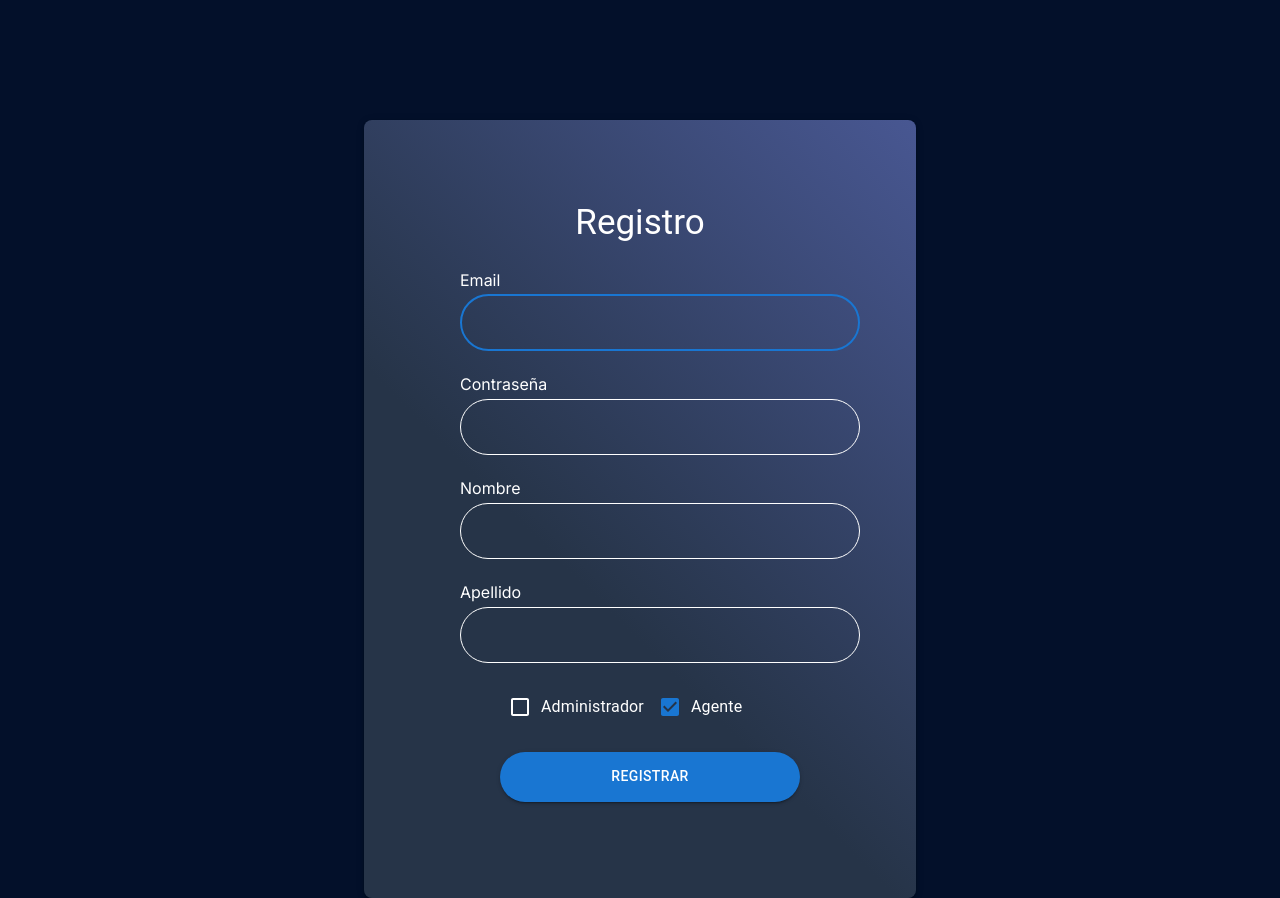
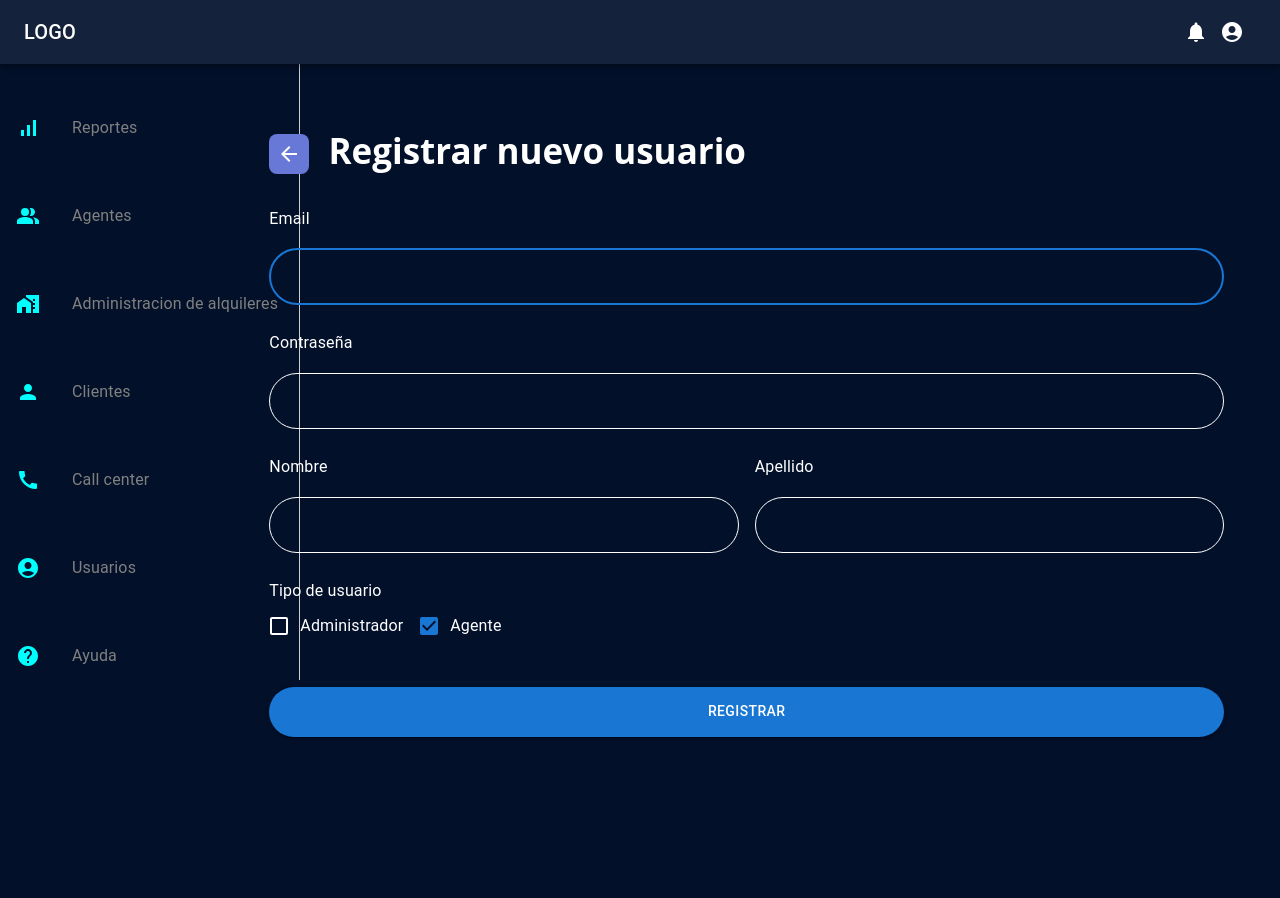
Before and after one commit to Tomas13d/CRM-RealState, a Next.js app in the folder front/: page /register in a window 1280 px wide. After the commit the page ends 800 px from the top, so only its background shows below. Built offline with nearby package versions, Linux system fonts and the light colour scheme; no server answers.

Commit message:
in progress

```diff
--- a/front/src/app/register/page.tsx
+++ b/front/src/app/register/page.tsx
@@ -1,17 +1,22 @@
 "use client";
-import { Button, TextField } from "@mui/material";
-import FormControlLabel from "@mui/material/FormControlLabel";
-import Checkbox from "@mui/material/Checkbox";
-import Grid from "@mui/material/Grid";
-import Box from "@mui/material/Box";
-import Typography from "@mui/material/Typography";
-import Container from "@mui/material/Container";
-import React, { useState, ChangeEvent, FormEvent } from "react";
-import "dotenv/config.js";
+import { useState, ChangeEvent, FormEvent } from "react";
 import { useDispatch } from "react-redux";
 import { setUser } from "../states/user";
 import axios from "axios";
 import { Toast, Toaster, toast } from "react-hot-toast";
+import Layout from "../commons/layout";
+import {
+  TextField,
+  Typography,
+  Button,
+  FormControlLabel,
+  Checkbox,
+  Grid,
+  Box,
+  IconButton,
+  Container,
+} from "@mui/material";
+import ArrowBackIcon from "@mui/icons-material/ArrowBack";
 
 const Register: React.FC = () => {
   const [email, setEmail] = useState("");
@@ -105,34 +110,56 @@ const Register: React.FC = () => {
   };
 
   return (
-    <Container component="main" maxWidth="sm">
+    <>
+      <Layout>
+        <Container component="main" maxWidth="xl">
           <Box
             sx={{
-          boxShadow: 3,
-          borderRadius: 2,
               px: 4,
-          py: 10,
+              py: 1,
               marginTop: 15,
+              color: "white",
               display: "flex",
               flexDirection: "column",
-          alignItems: "center",
-          color: "white",
-          background:
-            "linear-gradient(45deg, rgba(38,52,72,1) 40%, rgba(72,87,146,1) 100%)",
+              alignItems: "flex-start",
+              justifyContent: "flex-start",
+              background: "transparent",
             }}
           >
-        <Typography component="h1" variant="h5" sx={{ fontSize: "35px" }}>
-          Registro
+            <Typography
+              component="h1"
+              variant="h5"
+              sx={{
+                fontSize: "35px",
+                fontFamily: "'Open Sans', sans-serif",
+                fontWeight: "bold",
+                alignSelf: "flex-start",
+                marginBottom: "30px",
+                marginRight: "40px",
+                color: "white",
+              }}
+            >
+              <IconButton
+                onClick={() => window.history.back()}
+                color="primary"
+                sx={{
+                  marginRight: "10px",
+                  color: "white",
+                  backgroundColor: "#6878D6",
+                  borderRadius: "8px",
+                  "&:hover": {
+                    backgroundColor: "#5878D6",
+                  },
+                }}
+              >
+                <ArrowBackIcon />
+              </IconButton>{" "}
+              Registrar nuevo usuario
             </Typography>
-        <Box component="form" onSubmit={handleSubmit} noValidate sx={{ mt: 1 }}>
-          <Grid
-            container
-            item
-            xs
-            sx={{ marginTop: "15px", marginLeft: "40px" }}
-          >
-            Email
-          </Grid>
+            <form onSubmit={handleSubmit}>
+              <Grid container spacing={2}>
+                <Grid item xs={12}>
+                  <Typography variant="subtitle1">Email</Typography>
                   <TextField
                     margin="normal"
                     required
@@ -144,9 +171,7 @@ const Register: React.FC = () => {
                     value={email}
                     onChange={handleEmailChange}
                     sx={{
-              width: "400px",
-              marginTop: "5px",
-              marginLeft: "40px",
+                      width: "100%",
                       borderColor: "#FFFFFF",
                       "& .MuiOutlinedInput-root": {
                         borderRadius: "50px",
@@ -156,14 +181,9 @@ const Register: React.FC = () => {
                       },
                     }}
                   />
-          <Grid
-            container
-            item
-            xs
-            sx={{ marginTop: "15px", marginLeft: "40px" }}
-          >
-            Contraseña
                 </Grid>
+                <Grid item xs={12}>
+                  <Typography variant="subtitle1">Contraseña</Typography>
                   <TextField
                     margin="normal"
                     required
@@ -175,9 +195,7 @@ const Register: React.FC = () => {
                     onChange={handlePasswordChange}
                     autoComplete="current-password"
                     sx={{
-              width: "400px",
-              marginTop: "5px",
-              marginLeft: "40px",
+                      width: "100%",
                       borderColor: "#FFFFFF",
                       "& .MuiOutlinedInput-root": {
                         borderRadius: "50px",
@@ -187,14 +205,9 @@ const Register: React.FC = () => {
                       },
                     }}
                   />
-          <Grid
-            container
-            item
-            xs
-            sx={{ marginTop: "15px", marginLeft: "40px" }}
-          >
-            Nombre
                 </Grid>
+                <Grid item xs={6}>
+                  <Typography variant="subtitle1">Nombre</Typography>
                   <TextField
                     margin="normal"
                     required
@@ -204,9 +217,7 @@ const Register: React.FC = () => {
                     value={firstName}
                     onChange={handleFirstNameChange}
                     sx={{
-              width: "400px",
-              marginTop: "5px",
-              marginLeft: "40px",
+                      width: "100%",
                       borderColor: "#FFFFFF",
                       "& .MuiOutlinedInput-root": {
                         borderRadius: "50px",
@@ -216,14 +227,9 @@ const Register: React.FC = () => {
                       },
                     }}
                   />
-          <Grid
-            container
-            item
-            xs
-            sx={{ marginTop: "15px", marginLeft: "40px" }}
-          >
-            Apellido
                 </Grid>
+                <Grid item xs={6}>
+                  <Typography variant="subtitle1">Apellido</Typography>
                   <TextField
                     margin="normal"
                     required
@@ -233,9 +239,7 @@ const Register: React.FC = () => {
                     value={lastName}
                     onChange={handleLastNameChange}
                     sx={{
-              width: "400px",
-              marginTop: "5px",
-              marginLeft: "40px",
+                      width: "100%",
                       borderColor: "#FFFFFF",
                       "& .MuiOutlinedInput-root": {
                         borderRadius: "50px",
@@ -245,18 +249,17 @@ const Register: React.FC = () => {
                       },
                     }}
                   />
-          <Grid
-            container
-            alignItems="center"
-            sx={{ marginTop: "15px", marginLeft: "40px" }}
-          >
+                </Grid>
+                <Grid item xs={12}>
+                  <Typography variant="subtitle1">Tipo de usuario</Typography>
+                  <Grid container alignItems="center">
                     <FormControlLabel
                       control={
                         <Checkbox
                           checked={isAdmin}
                           onChange={handleAdminCheckboxChange}
                           color="primary"
-                  sx={{ color: "white", marginLeft: "50px" }}
+                          sx={{ color: "white" }}
                         />
                       }
                       label="Administrador"
@@ -273,6 +276,8 @@ const Register: React.FC = () => {
                       label="Agente"
                     />
                   </Grid>
+                </Grid>
+                <Grid item xs={12}>
                   <Button
                     type="submit"
                     fullWidth
@@ -281,17 +286,20 @@ const Register: React.FC = () => {
                       mt: 3,
                       mb: 2,
                       borderRadius: "50px",
-              width: "300px",
+                      width: "100%",
                       height: "50px",
-              marginLeft: "80px",
                     }}
                   >
                     Registrar
                   </Button>
-        </Box>
+                </Grid>
+              </Grid>
+            </form>
           </Box>
           <Toaster position="top-right" reverseOrder={false} />
         </Container>
+      </Layout>
+    </>
   );
 };
 
```
Also changed, not shown: front/src/app/adminrentals/page.tsx (added, +99 -0 lines). Lines whose indentation alone changed are shown as unchanged.
